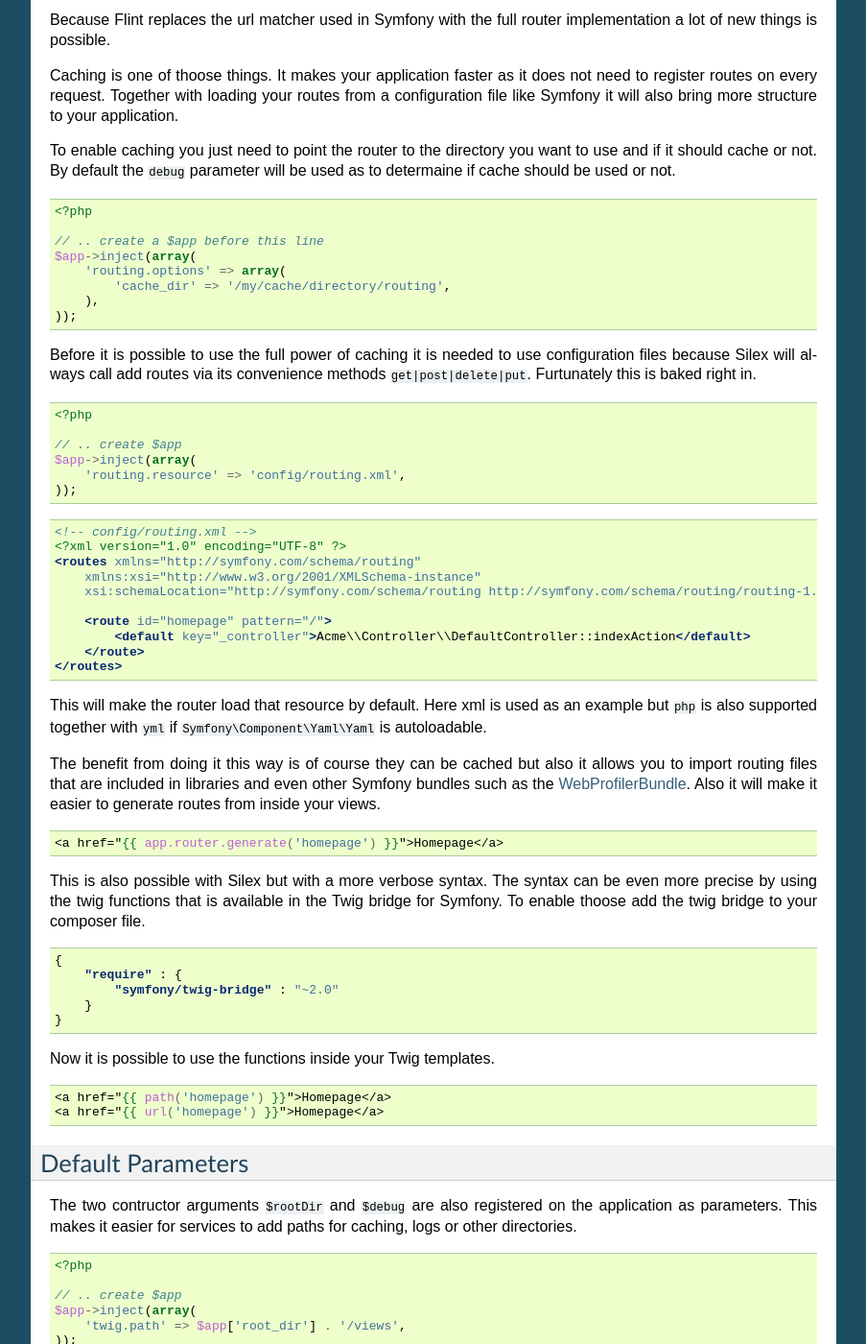
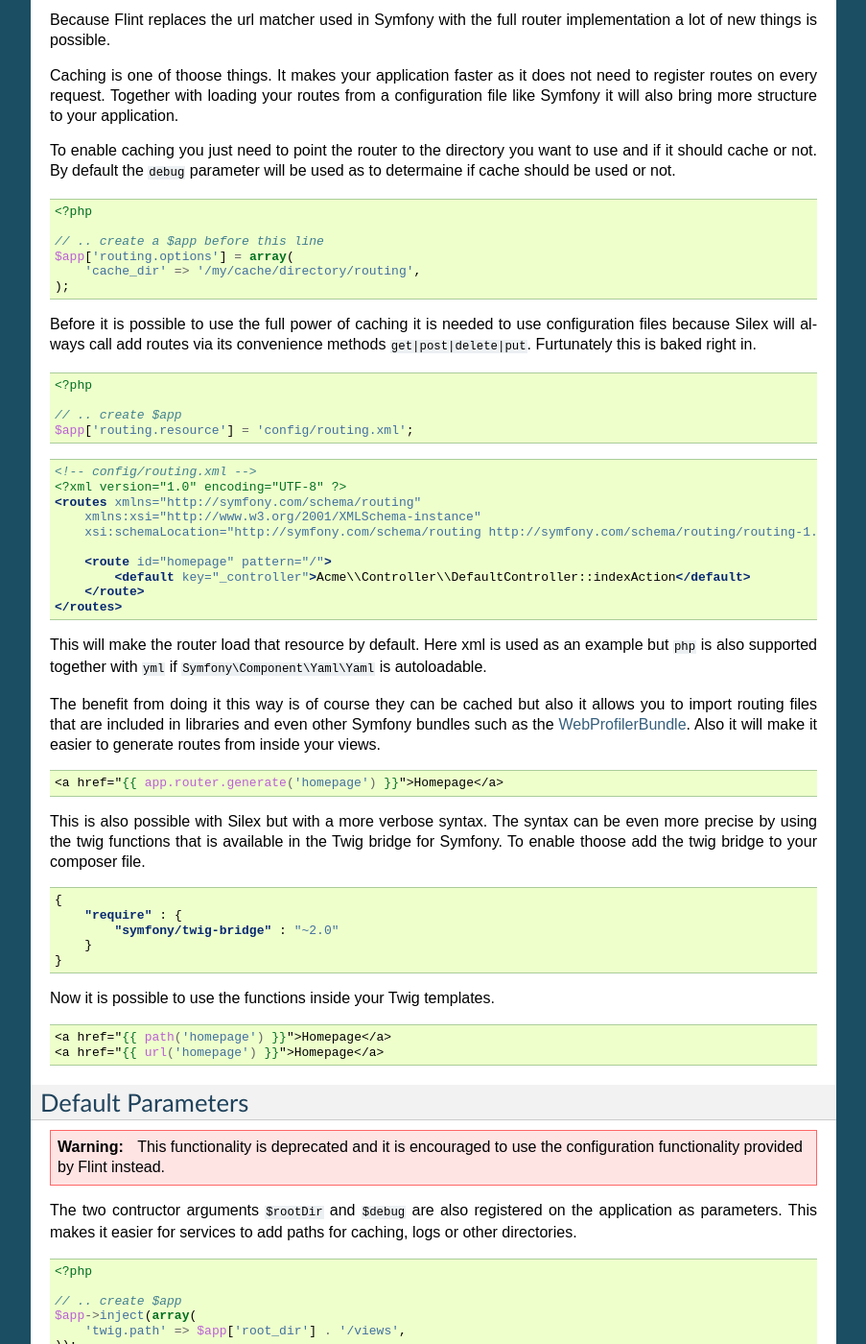
Before and after one commit to flint/flint, a Sphinx documentation site: the page built from doc/index.rst, in a window 1280 px wide and 1400 px high, scrolled down 1363 px. Shown: the whole window at 96% size, without its empty margins (198-1101 px from the left). Built offline with Sphinx 7.4.7, drawn with Linux system fonts in a browser that asks for light colours.

Commit message:
deprecate ->inject

```diff
--- a/doc/index.rst
+++ b/doc/index.rst
@@ -109,11 +109,9 @@
     <?php
 
     // .. create a $app before this line
-    $app->inject(array(
-        'routing.options' => array(
-            'cache_dir' => '/my/cache/directory/routing',
-        ),
-    ));
+    $app['routing.options'] = array(
+        'cache_dir' => '/my/cache/directory/routing',
+    );
 
 Before it is possible to use the full power of caching it is needed to
 use configuration files because Silex will always call add routes via
@@ -125,9 +123,7 @@
     <?php
 
     // .. create $app
-    $app->inject(array(
-        'routing.resource' => 'config/routing.xml',
-    ));
+    $app['routing.resource'] = 'config/routing.xml';
 
 .. code-block:: xml
 
@@ -178,6 +174,11 @@
 
 Default Parameters
 ------------------
+
+.. warning::
+
+    This functionality is deprecated and it is encouraged to use the configuration
+    functionality provided by Flint instead.
 
 The two contructor arguments ``$rootDir`` and ``$debug`` are also
 registered on the application as parameters. This makes it easier for
```
